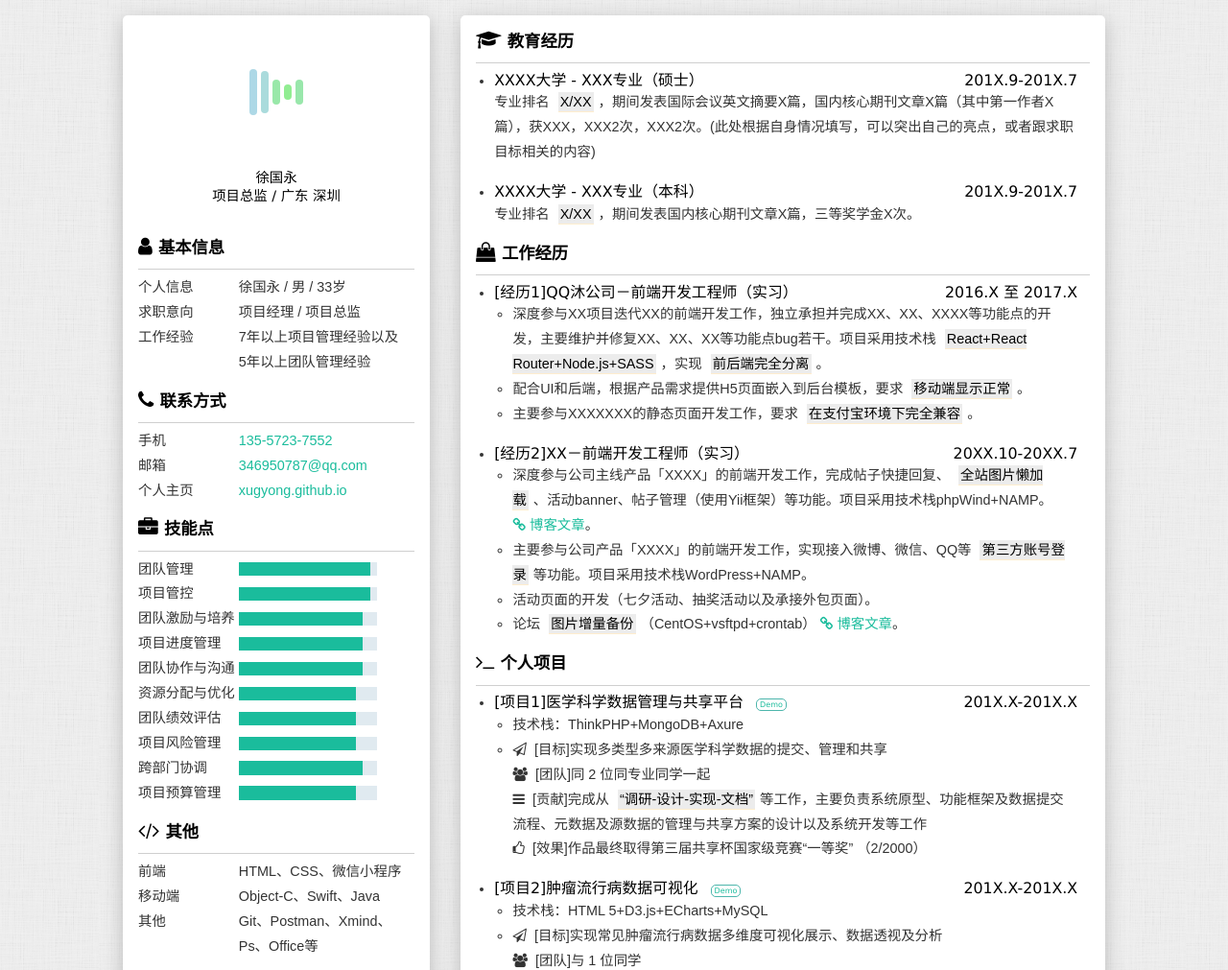
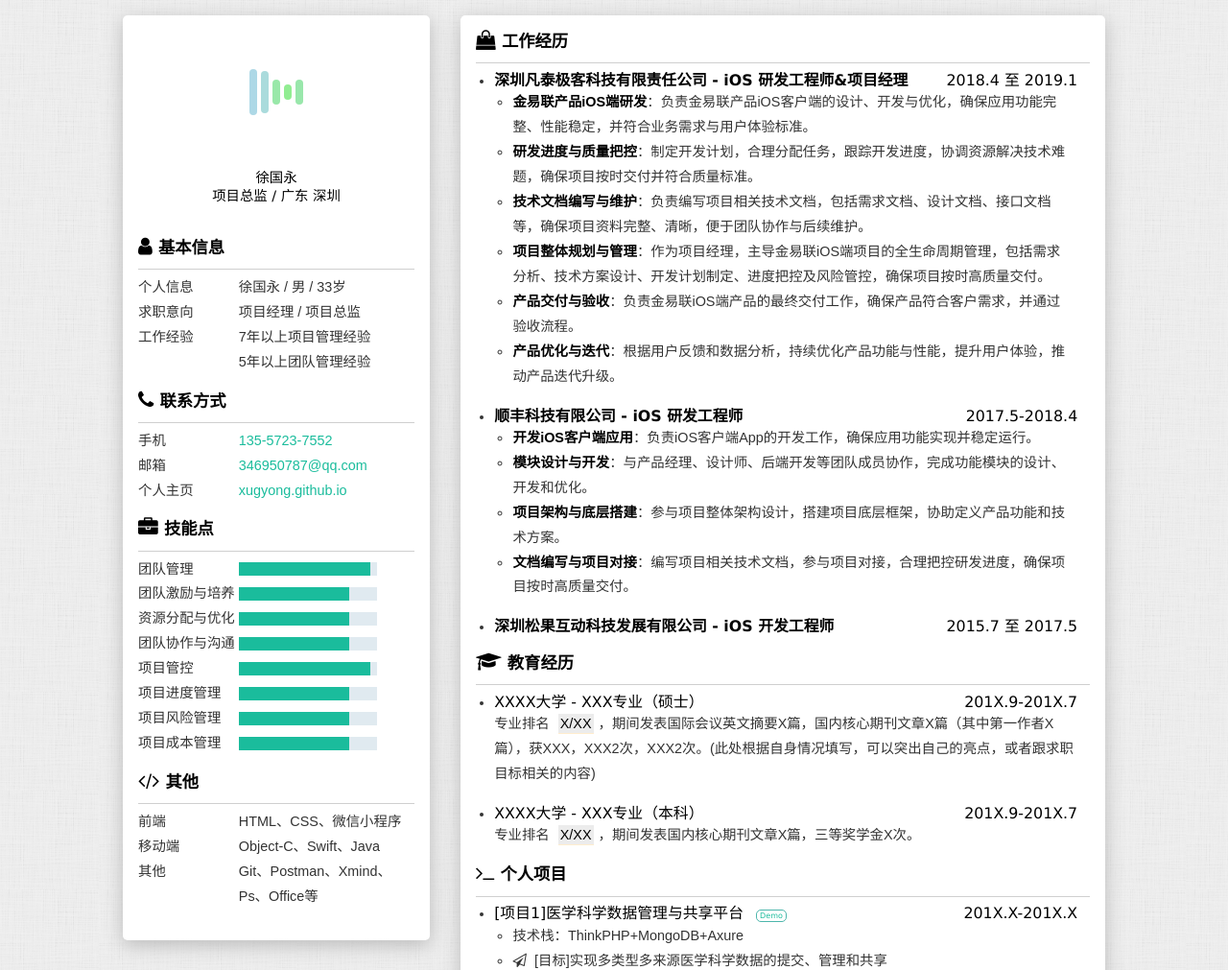
Before and after one commit to xugyong/xugyong, a plain HTML site: page index.html in a window 1280 px wide. Shown: the top 1011 px of the page at 96% size. Drawn offline with Linux system fonts and the light colour scheme.

Commit message:
工作经历

```diff
--- a/index.html
+++ b/index.html
@@ -49,7 +49,7 @@
                         <span></span>
                     </div>
                     <!-- 头像照片 -->
-                    <img class="avatar" src="./assets/images/avatar.jpg" />
+                    <img class="avatar" src="/assets/images/avatar.jpg" />
                 </section>
 
                 <h1 class="name">徐国永</h1>
@@ -72,7 +72,7 @@
                     </li>
                     <li>
                         <label>工作经验</label>
-                        <span>7年以上项目管理经验以及5年以上团队管理经验</span>
+                        <span>7年以上项目管理经验<br>5年以上团队管理经验</span>
                     </li>
                 </ul>
             </section>
@@ -107,41 +107,34 @@
                         <label>团队管理</label>
                         <progress value="95" max="100"></progress>
                     </li>
+                     <li>
+                        <label>团队激励与培养</label>
+                        <progress value="80" max="100"></progress>
+                    </li>
+                    <li>
+                        <label>资源分配与优化</label>
+                        <progress value="80" max="100"></progress>
+                    </li>
+                    <li>
+                        <label>团队协作与沟通</label>
+                        <progress value="80" max="100"></progress>
+                    </li>
                     <li>
                         <label>项目管控</label>
                         <progress value="95" max="100"></progress>
                     </li>
-                    <li>
-                        <label>团队激励与培养</label>
-                        <progress value="90" max="100"></progress>
-                    </li>
+
                     <li>
                         <label>项目进度管理</label>
-                        <progress value="90" max="100"></progress>
-                    </li>
-                    <li>
-                        <label>团队协作与沟通</label>
-                        <progress value="90" max="100"></progress>
-                    </li>
-                    <li>
-                        <label>资源分配与优化</label>
-                        <progress value="85" max="100"></progress>
-                    </li>
-                    <li>
-                        <label>团队绩效评估</label>
-                        <progress value="85" max="100"></progress>
+                        <progress value="80" max="100"></progress>
                     </li>
                     <li>
                         <label>项目风险管理</label>
-                        <progress value="85" max="100"></progress>
+                        <progress value="80" max="100"></progress>
                     </li>
                     <li>
-                        <label>跨部门协调</label>
-                        <progress value="90" max="100"></progress>
-                    </li>
-                    <li>
-                        <label>项目预算管理</label>
-                        <progress value="85" max="100"></progress>
+                        <label>项目成本管理</label>
+                        <progress value="80" max="100"></progress>
                     </li>
                 </ul>
             </section>
@@ -169,6 +162,47 @@
 
         <section class="main">
 
+            <!-- 工作经历 -->
+            <section class="work info-unit">
+                <h2>
+                    <i class="fa fa-shopping-bag" aria-hidden="true"></i>工作经历</h2>
+                <hr/>
+                <ul>
+                    <li>
+                        <h3>
+                            <span><strong>深圳凡泰极客科技有限责任公司 - iOS 研发工程师&项目经理</strong></span>
+                            <time>2018.4 至 2019.1</time>
+                        </h3>
+                        <ul class="info-content">
+                              <li><strong>金易联产品iOS端研发</strong>：负责金易联产品iOS客户端的设计、开发与优化，确保应用功能完整、性能稳定，并符合业务需求与用户体验标准。</li>
+                              <li><strong>研发进度与质量把控</strong>：制定开发计划，合理分配任务，跟踪开发进度，协调资源解决技术难题，确保项目按时交付并符合质量标准。</li>
+                              <li><strong>技术文档编写与维护</strong>：负责编写项目相关技术文档，包括需求文档、设计文档、接口文档等，确保项目资料完整、清晰，便于团队协作与后续维护。</li>
+                              <li><strong>项目整体规划与管理</strong>：作为项目经理，主导金易联iOS端项目的全生命周期管理，包括需求分析、技术方案设计、开发计划制定、进度把控及风险管控，确保项目按时高质量交付。</li>
+                              <li><strong>产品交付与验收</strong>：负责金易联iOS端产品的最终交付工作，确保产品符合客户需求，并通过验收流程。</li>
+                              <li><strong>产品优化与迭代</strong>：根据用户反馈和数据分析，持续优化产品功能与性能，提升用户体验，推动产品迭代升级。</li>
+                        </ul>
+                    </li>
+                    <li>
+                        <h3>
+                            <span><strong>顺丰科技有限公司 - iOS 研发工程师</strong></span>
+                            <time>2017.5-2018.4</time>
+                        </h3>
+                        <ul class="info-content">
+                            <li><strong>开发iOS客户端应用</strong>：负责iOS客户端App的开发工作，确保应用功能实现并稳定运行。</li>
+                            <li><strong>模块设计与开发</strong>：与产品经理、设计师、后端开发等团队成员协作，完成功能模块的设计、开发和优化。</li>
+                            <li><strong>项目架构与底层搭建</strong>：参与项目整体架构设计，搭建项目底层框架，协助定义产品功能和技术方案。</li>
+                            <li><strong>文档编写与项目对接</strong>：编写项目相关技术文档，参与项目对接，合理把控研发进度，确保项目按时高质量交付。</li>
+                        </ul>
+                    </li>
+                    <li>
+                        <h3>
+                            <span><strong>深圳松果互动科技发展有限公司 - iOS 开发工程师</strong></span>
+                            <time>2015.7 至 2017.5</time>
+                        </h3>
+                    </li>
+                </ul>
+            </section>
+
             <!-- 教育经历 -->
             <section class="edu info-unit">
                 <h2>
@@ -194,48 +228,7 @@
                 </ul>
             </section>
 
-            <!-- 工作经历 -->
-            <section class="work info-unit">
-                <h2>
-                    <i class="fa fa-shopping-bag" aria-hidden="true"></i>工作经历</h2>
-                <hr/>
-                <ul>
-                    <li>
-                        <h3>
-                            <span>[经历1]QQ沐公司－前端开发工程师（实习）</span>
-                            <time>2016.X 至 2017.X</time>
-                        </h3>
-                        <ul class="info-content">
-                            <li>深度参与XX项目迭代XX的前端开发工作，独立承担并完成XX、XX、XXXX等功能点的开发，主要维护并修复XX、XX、XX等功能点bug若干。项目采用技术栈
-                                <mark>React+React Router+Node.js+SASS</mark>，实现
-                                <mark>前后端完全分离</mark>。</li>
-                            <li>配合UI和后端，根据产品需求提供H5页面嵌入到后台模板，要求
-                                <mark>移动端显示正常</mark>。</li>
-                            <li>主要参与XXXXXXX的静态页面开发工作，要求
-                                <mark>在支付宝环境下完全兼容</mark>。</li>
-                        </ul>
-                    </li>
-                    <li>
-                        <h3>
-                            <span>[经历2]XX－前端开发工程师（实习）</span>
-                            <time>20XX.10-20XX.7</time>
-                        </h3>
-                        <ul class="info-content">
-                            <li>深度参与公司主线产品「XXXX」的前端开发工作，完成帖子快捷回复、
-                                <mark>全站图片懒加载</mark>、活动banner、帖子管理（使用Yii框架）等功能。项目采用技术栈phpWind+NAMP。
-                                <a href="http://itsay.tech/162/" target="_blank">
-                                    <i class="fa fa-link" aria-hidden="true"></i>博客文章</a>。</li>
-                            <li>主要参与公司产品「XXXX」的前端开发工作，实现接入微博、微信、QQ等
-                                <mark>第三方账号登录</mark>等功能。项目采用技术栈WordPress+NAMP。</li>
-                            <li>活动页面的开发（七夕活动、抽奖活动以及承接外包页面）。</li>
-                            <li>论坛
-                                <mark>图片增量备份</mark>（CentOS+vsftpd+crontab）
-                                <a href="#" target="_blank">
-                                    <i class="fa fa-link" aria-hidden="true"></i>博客文章</a>。</li>
-                        </ul>
-                    </li>
-                </ul>
-            </section>
+
 
             <!-- 项目经验 -->
             <section class="project info-unit">
```
